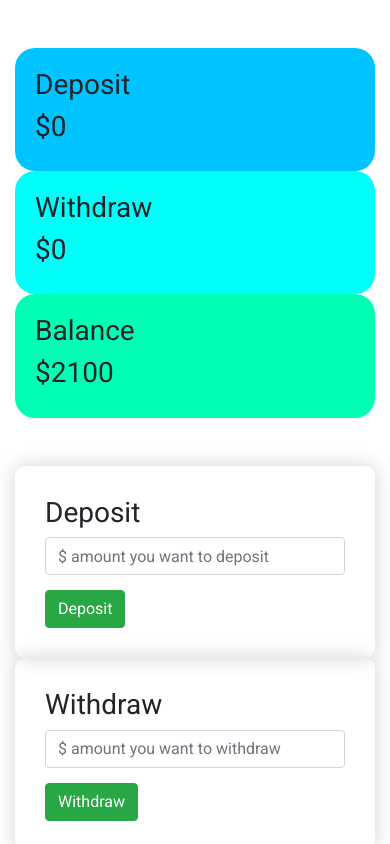
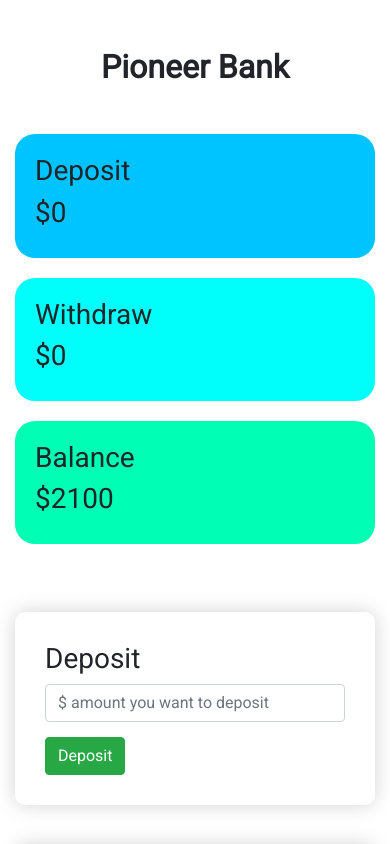
Before and after one commit to syket-git/pioneer-bank, a plain HTML site: page index.html in a window 390 px wide. Shown: the top 844 px of the page. Drawn offline with Linux system fonts and the light colour scheme.

Commit message:
responsive update

```diff
--- a/index.html
+++ b/index.html
@@ -13,6 +13,7 @@
   </head>
   <body>
     <div class="container">
+      <h2 class="text-center font-weight-bold mt-5">Pioneer Bank</h2>
       <div class="row mt-5">
         <div class="col-md-4">
           <div class="deposit-container">
--- a/style.css
+++ b/style.css
@@ -26,3 +26,15 @@ body{
     overflow: hidden;
     overflow-x: scroll;
 }
+
+@media all and (max-width: 768px){
+    .deposit-container, .withdraw-container, .balance-container{
+        margin-bottom: 20px;
+    }
+    .deposit-input-container{
+        margin-bottom: 40px;
+    }
+    .withdraw-input-container{
+        margin-bottom: 100px;
+    }
+}
```
